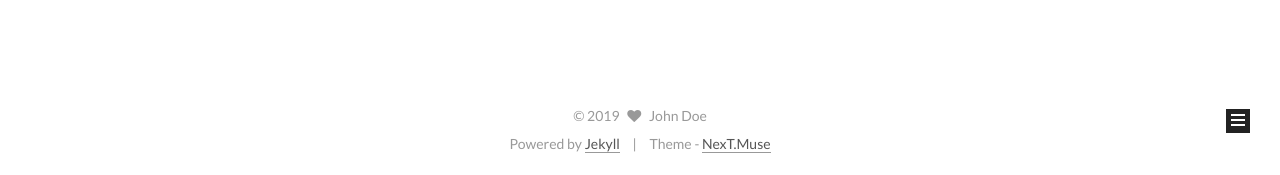
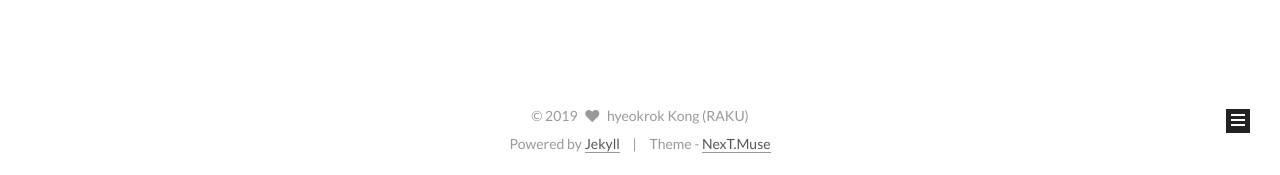
Before and after one commit to ROCKYANEW/rockyanew.github.io, a Jekyll site: the page built from index.html, in a window 1280 px wide. Shown: the part 722-897 px from the top of the page. Built offline with Jekyll 4.4.1, drawn with Linux system fonts in a browser that asks for light colours; the list of posts is cut into pages by our own code.

Commit message:
Update _config.yml

```diff
--- a/_config.yml
+++ b/_config.yml
@@ -7,7 +7,7 @@
 title: RAKU X RAKU
 subtitle:
 description:
-author: John Doe
+author: hyeokrok Kong (RAKU)
 # Support language: de, en, fr-FR, id, ja, ko, pt-BR, pt, ru, zh-Hans, zh-hk, zh-tw
 language: en
 date_format: '%Y-%m-%d'
```
